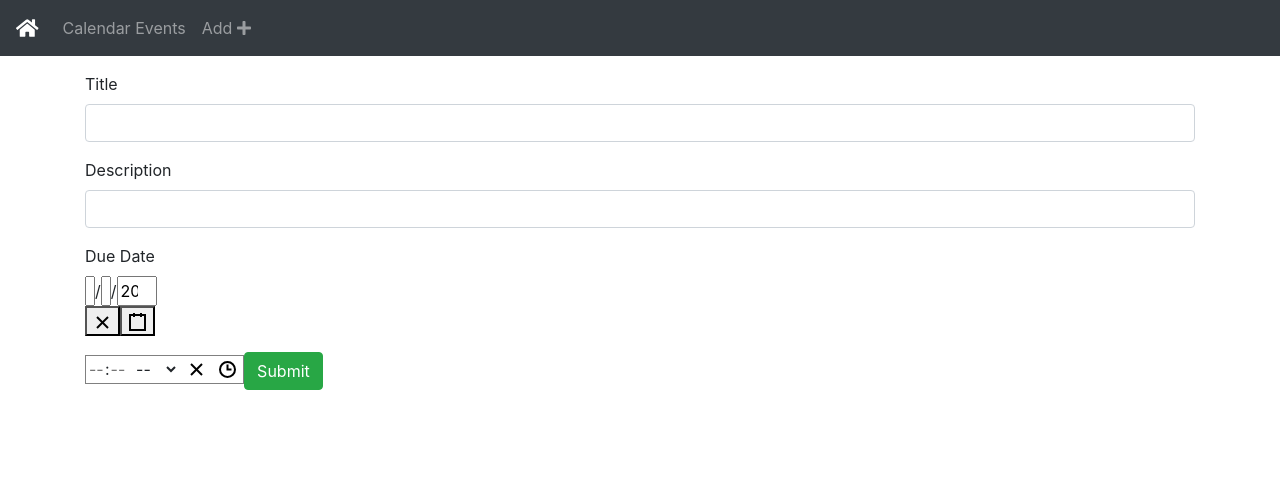
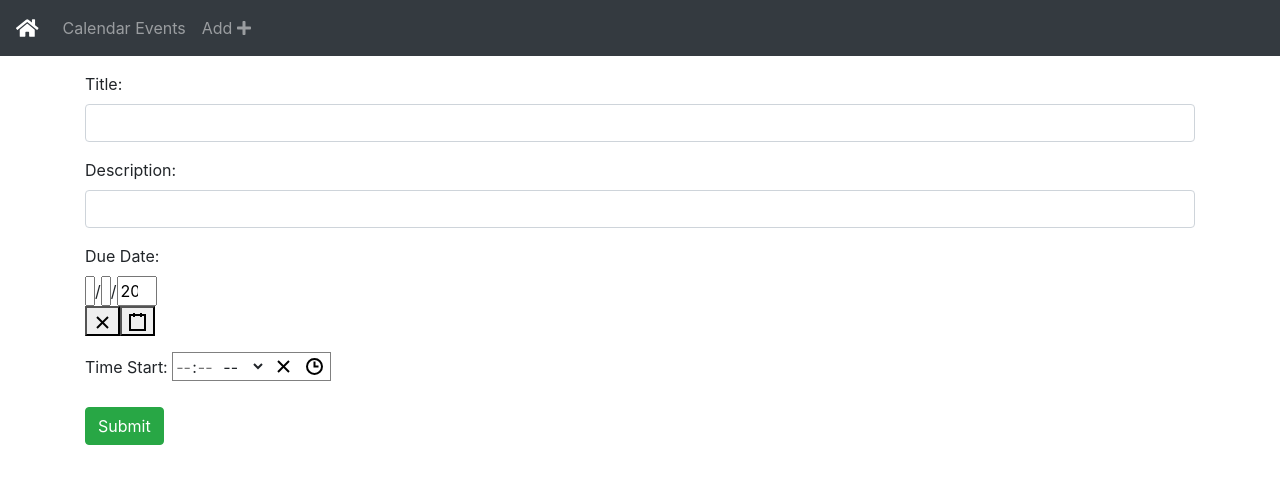
Before and after one commit to 79sphelps/northone, a React (Create React App) app: page /add in a window 1280 px wide. Shown: the top 484 px of the page. Built offline with nearby package versions, Linux system fonts and the light colour scheme.

Commit message:
updating the add calendar event text

```diff
--- a/src/components/add-todo.component.js
+++ b/src/components/add-todo.component.js
@@ -102,7 +102,7 @@ const AddTodo = () => {
       ) : (
         <div>
           <div className="form-group">
-            <label htmlFor="title">Title</label>
+            <label htmlFor="title">Title: </label>{" "}
             <input
               type="text"
               className="form-control"
@@ -114,7 +114,7 @@ const AddTodo = () => {
             />
           </div>
           <div className="form-group">
-            <label htmlFor="description">Description</label>
+            <label htmlFor="description">Description: </label>{" "}
             <input
               type="text"
               className="form-control"
@@ -126,16 +126,21 @@ const AddTodo = () => {
             />
           </div>
           <div className="form-group">
-            <label htmlFor="dueDate">Due Date</label>{" "}
+            <label htmlFor="dueDate">Due Date:</label>{" "}
             <DatePicker onChange={onChange} value={dateValue} />
           </div>
-          <TimePicker onChange={onChangeTimeValue} value={timeValue} />
+          <div>
+          <label htmlFor="dueDate">Time Start:</label>{" "}<TimePicker onChange={onChangeTimeValue} value={timeValue} />
+          </div>
+          <div>
           <button
             onClick={() => saveTodo(TodoToAdd)}
             className="btn btn-success"
+            style={{ marginTop: "20px" }}
           >
             Submit
           </button>
+          </div>
         </div>
       )}
     </div>
```
Also changed, not shown: 1 other file (tests, documents, lock files or other folders).
